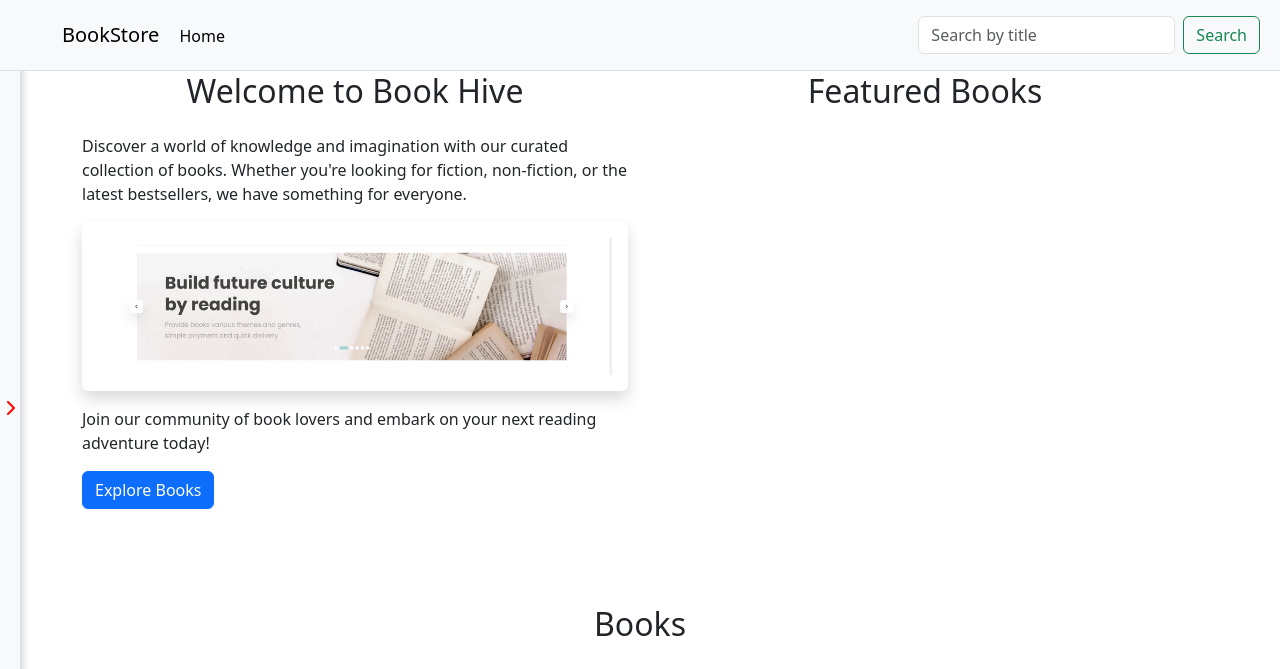
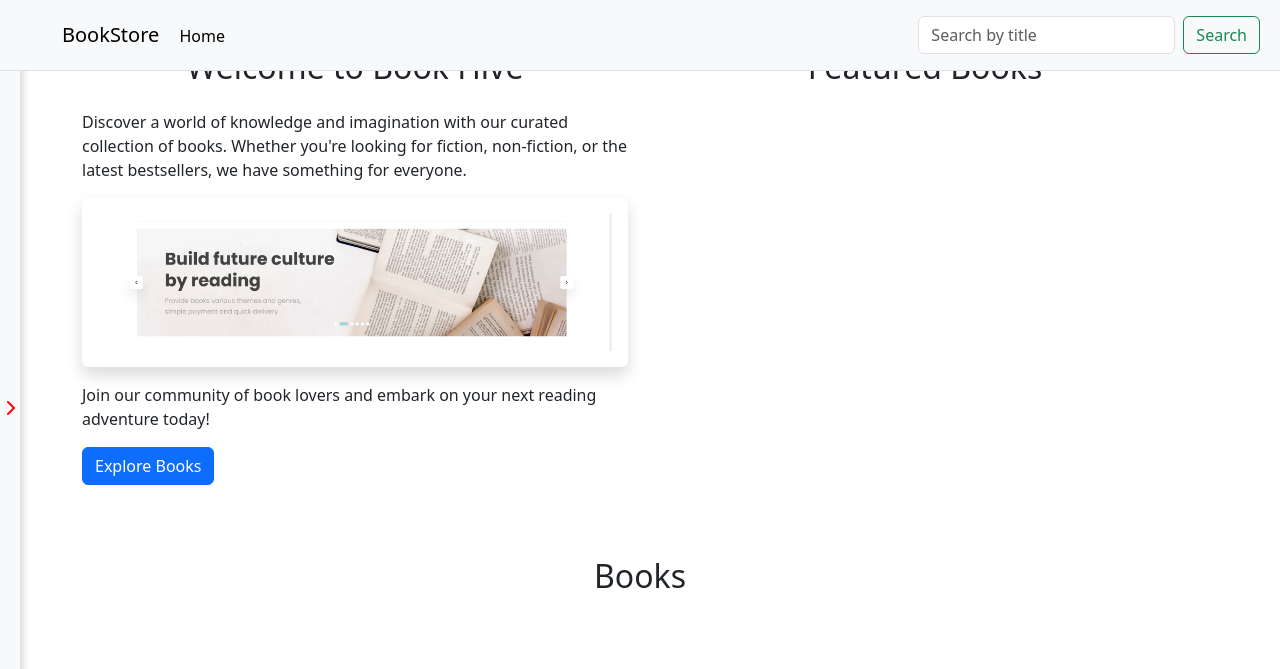
Before and after one commit to enocol/BookHive, a Django app: template bookstore/templates/bookstore/index.html in a window 1280 px wide. Shown: the top 669 px of the page. Run offline with Django 3.2, Linux system fonts and the light colour scheme; the template is opened without the code that fills it, so the values that code supplies are empty; some web fonts are replaced.

Commit message:
Edit index.html

```diff
--- a/bookstore/templates/bookstore/index.html
+++ b/bookstore/templates/bookstore/index.html
@@ -1,6 +1,6 @@
 {% extends "base.html" %} {% load static %} {% block content %}
 <!-- Hero Section -->
-<div class="container my-4">
+<div class="container index-header">
   <div class="row">
     <div class="col-md-6 my-4">
       <h2 class="text-center my-4">Welcome to Book Hive</h2>
@@ -75,7 +75,7 @@
     </div>
     <div class="row justify-content-center p-0">
       {% for book in page_obj %}
-      <div class="col-sm-12 col-md-6 col-lg-4 mb-4">
+      <div class="col-sm-12 col-md-6 col-lg-4">
         <a href="{% url 'book_detail' book.id %}">
           <div class="card">
             <div class="image-container">
@@ -91,7 +91,9 @@
             </div>
           </div>
         </a>
+        <hr class="my-3" />
       </div>
+
       {% endfor %}
     </div>
   </div>
```
